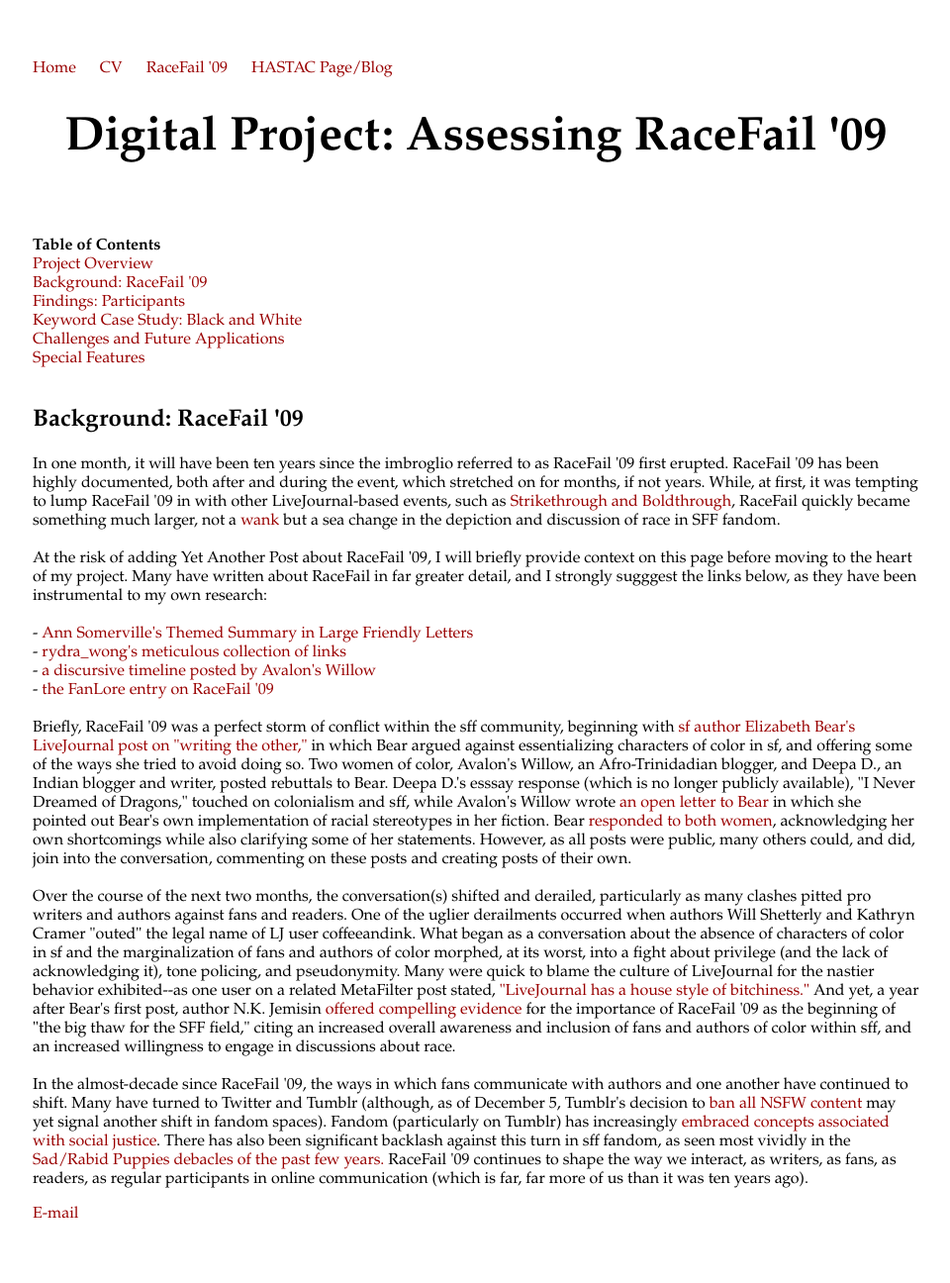
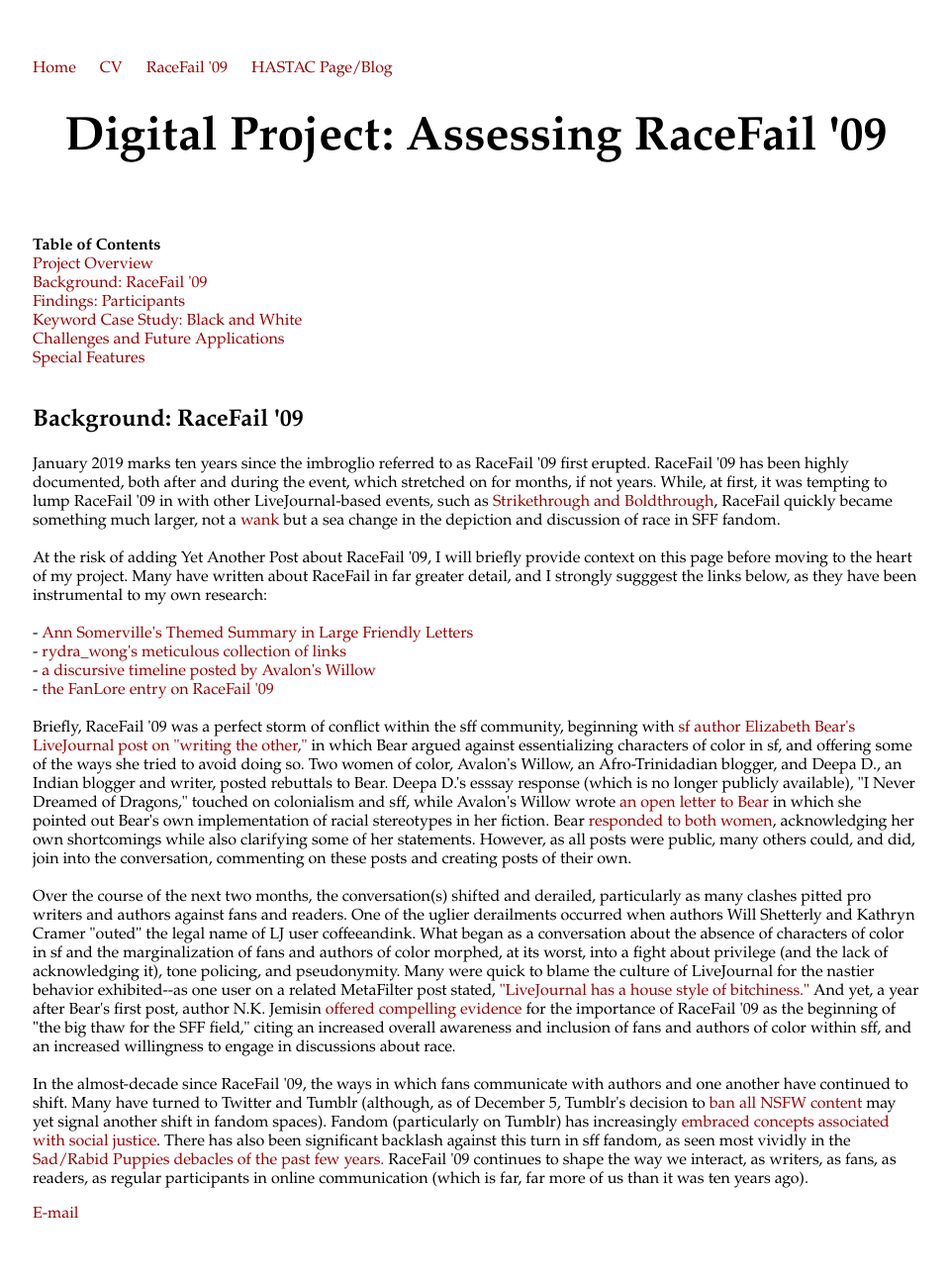
Before and after one commit to pastfutures/pastfutures.github.io, a Jekyll site: the page built from RaceFailDH/introduction.html, in a window 1280 px wide. Shown: the whole page at 99% size, without its empty margins (159-1119 px from the left). Built offline with Jekyll 4.4.1, drawn with Linux system fonts in a browser that asks for light colours.

Commit message:
Update introduction.html

```diff
--- a/RaceFailDH/introduction.html
+++ b/RaceFailDH/introduction.html
@@ -22,7 +22,7 @@ title: Ashley Hemm
 	<br>
 	<br>
 	<h2>Background: RaceFail '09</h2>
-In one month, it will have been ten years since the imbroglio referred to as RaceFail '09 first erupted. RaceFail '09 has been highly documented, both after and during the event, which stretched on for months, if not years. While, at first, it was tempting to lump RaceFail '09 in with other LiveJournal-based events, such as <a href="https://fanlore.org/wiki/Strikethrough_and_Boldthrough">Strikethrough and Boldthrough</a>, RaceFail quickly became something much larger, not a <a href="https://fanlore.org/wiki/Wank">wank</a> but a sea change in the depiction and discussion of race in SFF fandom.
+January 2019 marks ten years since the imbroglio referred to as RaceFail '09 first erupted. RaceFail '09 has been highly documented, both after and during the event, which stretched on for months, if not years. While, at first, it was tempting to lump RaceFail '09 in with other LiveJournal-based events, such as <a href="https://fanlore.org/wiki/Strikethrough_and_Boldthrough">Strikethrough and Boldthrough</a>, RaceFail quickly became something much larger, not a <a href="https://fanlore.org/wiki/Wank">wank</a> but a sea change in the depiction and discussion of race in SFF fandom.
 <br>
 <br>
 At the risk of adding Yet Another Post about RaceFail '09, I will briefly provide context on this page before moving to the heart of my project. Many have written about RaceFail in far greater detail, and I strongly sugggest the links below, as they have been instrumental to my own research:
```
